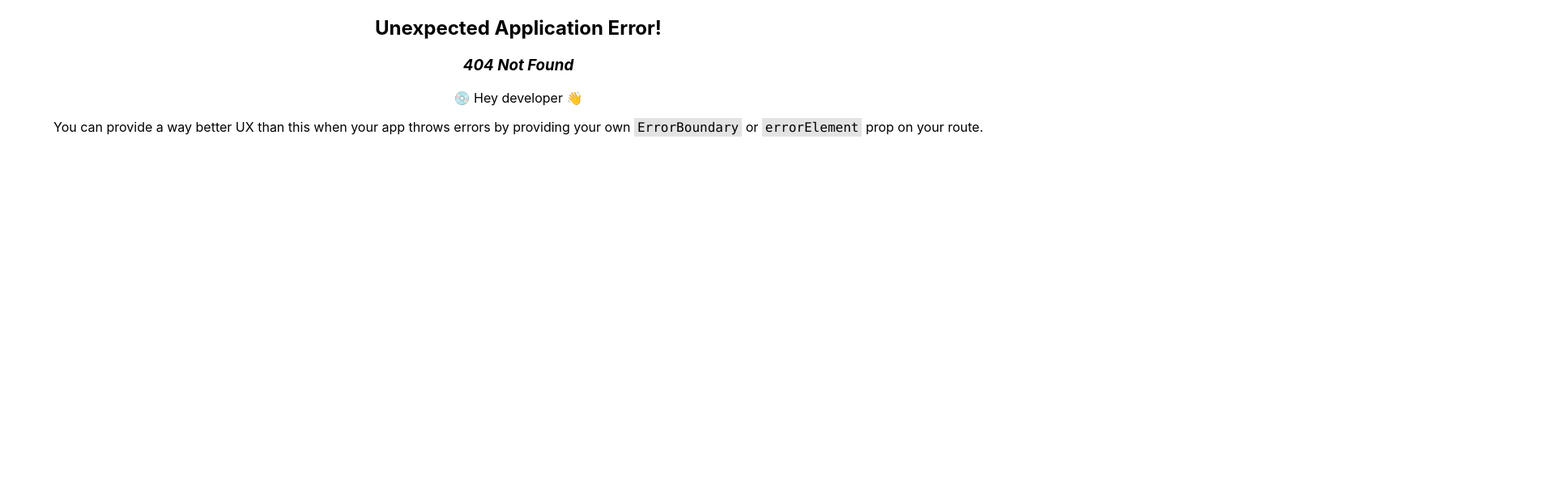
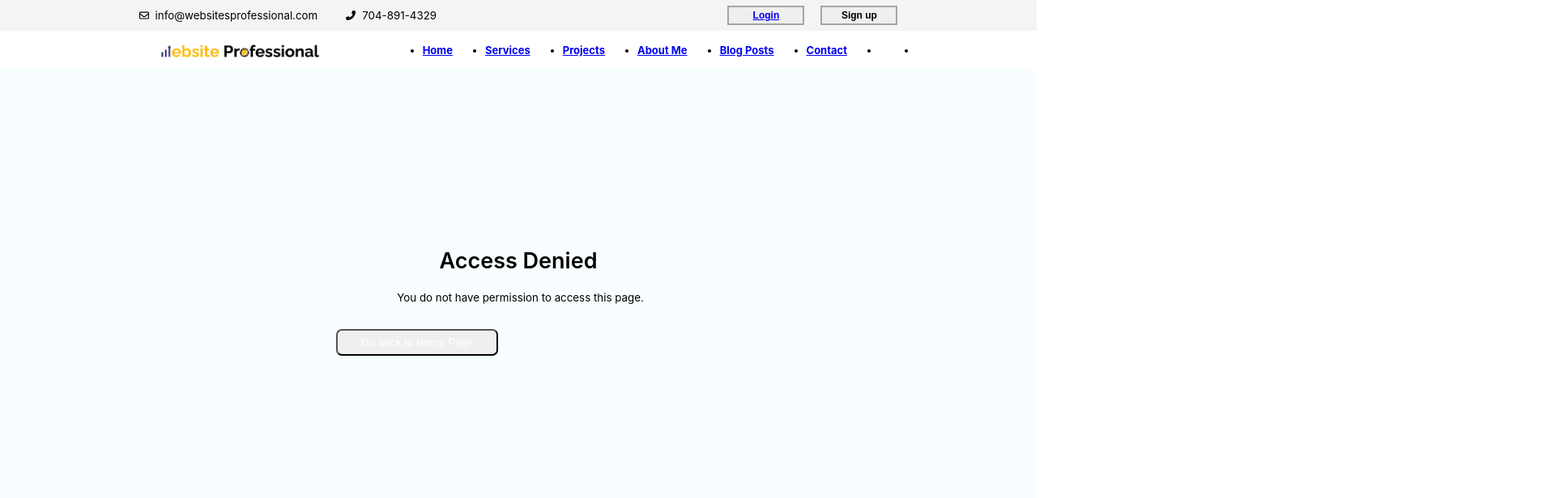
Before and after one commit to sazzadhossain1/websitesprofessional, a React (Create React App) app: page /accessDenied in a window 1280 px wide. Before the commit this address had no page. Shown: the top 616 px of the page at 81% size, 1920 px wide, since content can reach past the window. Built offline with nearby package versions, Linux system fonts and the light colour scheme.

Commit message:
create accessDenied component and footerService component

```diff
--- a/src/App.js
+++ b/src/App.js
@@ -14,6 +14,7 @@ import Seo from "./components/Seo/Seo";
 import WhenGetting from "./components/WhenGetting/WhenGetting";
 import TermsOfService from "./components/TermsOfService/TermsOfService";
 import PrivacyPolicy from "./components/PrivacyPolicy/PrivacyPolicy";
+import AccessDenied from "./components/AccessDenied/AccessDenied";
 
 function App() {
   const router = createBrowserRouter([
@@ -77,6 +78,10 @@ function App() {
           path: "/privacyPolicy",
           element: <PrivacyPolicy></PrivacyPolicy>,
         },
+        {
+          path: "/accessDenied",
+          element: <AccessDenied></AccessDenied>,
+        },
       ],
     },
   ]);
--- /dev/null
+++ b/src/components/AccessDenied/AccessDenied.css
@@ -0,0 +1,21 @@
+.access_denied_parent_div {
+  background-color: rgb(248, 254, 255);
+
+  padding: 20px;
+  margin-bottom: -50px;
+}
+.access_denied_heading {
+  font-size: 27px;
+  font-weight: 600;
+  margin-top: 200px;
+}
+
+.go_back_btn {
+  color: white;
+  padding: 7px;
+  border-radius: 7px;
+  margin-top: 30px;
+  margin-bottom: 200px;
+  width: 200px;
+  margin-left: -250px;
+}
--- /dev/null
+++ b/src/components/AccessDenied/AccessDenied.js
@@ -0,0 +1,24 @@
+import React from "react";
+import "./AccessDenied.css";
+import { Link } from "react-router-dom";
+
+const AccessDenied = () => {
+  document.body.scrollTop = 0; // For Safari
+  document.documentElement.scrollTop = 0; // For Chrome, Firefox, IE and Opera
+  return (
+    <div className="access_denied_parent_div">
+      <h1 className="access_denied_heading">Access Denied</h1>
+      <small className="you_do_not_small_text">
+        You do not have permission to access this page.
+      </small>
+      <br />
+      <Link to="/home">
+        <button className="go_back_btn bg-blue-600 hover:bg-blue-700">
+          Go back to Home Page
+        </button>
+      </Link>
+    </div>
+  );
+};
+
+export default AccessDenied;
--- a/src/components/Footer/Footer.js
+++ b/src/components/Footer/Footer.js
@@ -22,7 +22,9 @@ const Footer = () => {
           </p>
         </div>
         <div className="footer_Packages_div">
-          <Link className="footer_link">Packages</Link>
+          <Link to="/accessDenied" className="footer_link">
+            Packages
+          </Link>
           <br />
           <Link className="footer_link">Services</Link>
           <br />
```
Also changed, not shown: src/components/FooterService/FooterService.js (added, +7 -0 lines), src/components/FooterService/FooterService.css (added).
